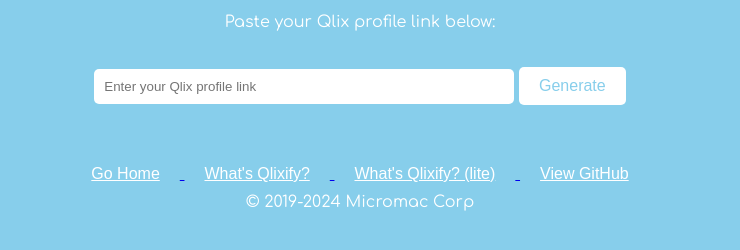
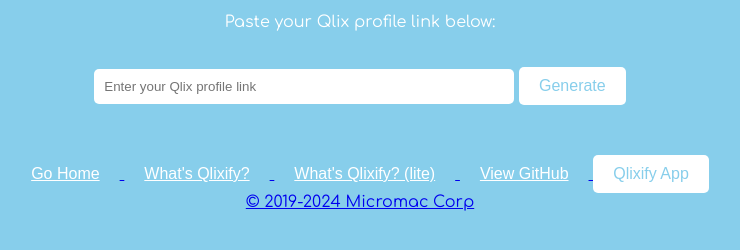
Before and after one commit to oldsoultech/Qlixify, a plain HTML site: page index.html in a window 1280 px wide. Shown: the part 344-594 px from the top of the page, without its empty margins (280-1020 px from the left). Drawn offline with Linux system fonts and the light colour scheme.

Commit message:
Update index.html

```diff
--- a/index.html
+++ b/index.html
@@ -88,6 +88,8 @@
     <a href="https://github.com/oldsoultech/Qlixify">
       <button class="github-button">View GitHub</button>
     </a>
+    <a href="https://github.com/oldsoultech/Qlixify-App/tree/main">
+      <button class="qlixify-app-button">Qlixify App</button>
   </div>
   <footer>
     &copy; 2019-2024 Micromac Corp
```
